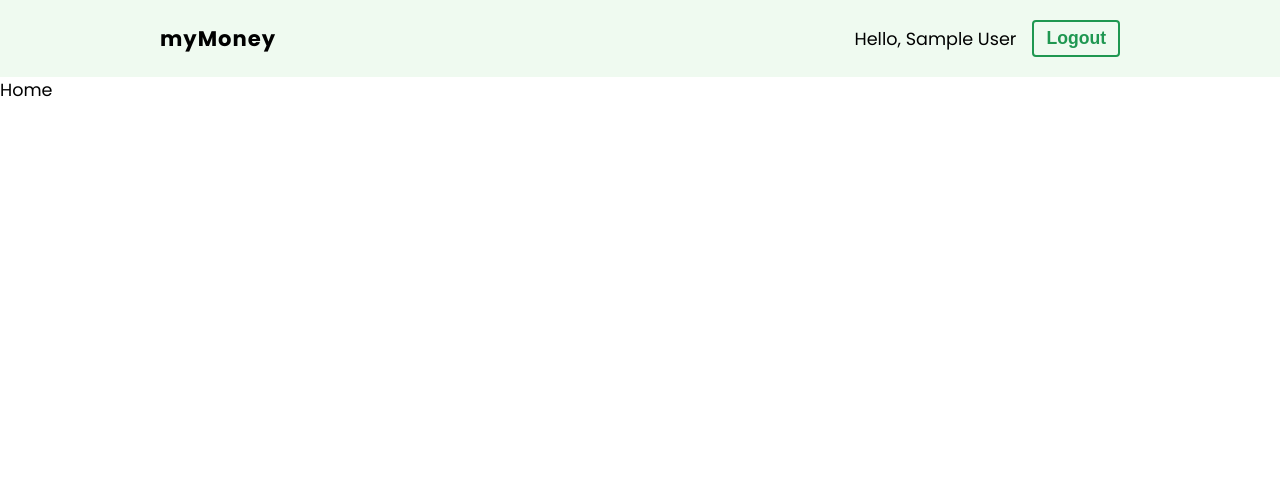
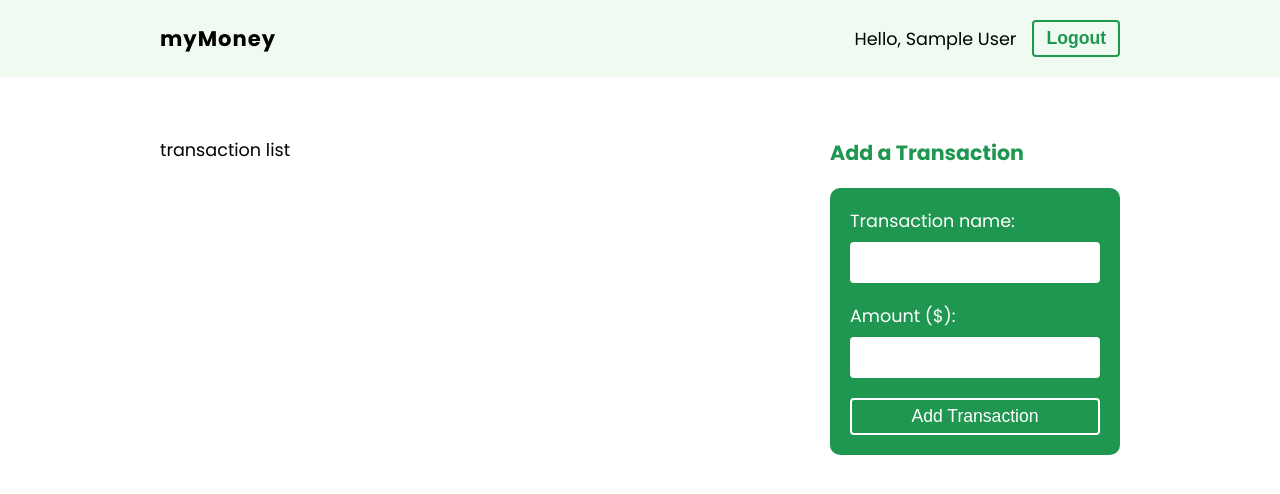
Before and after one commit to ShahmarAliyev/my-finance, a React (Create React App) app: page / in a window 1280 px wide. Shown: the top 494 px of the page. Built offline with nearby package versions, Linux system fonts and the light colour scheme; no server answers; sample sign-in values are in the browser's storage.

Commit message:
Creating a transaction form

```diff
--- /dev/null
+++ b/src/pages/home/TransactionForm.js
@@ -0,0 +1,41 @@
+import { useState } from "react";
+
+export default function TransactionForm() {
+  const [name, setName] = useState("");
+  const [amount, setAmount] = useState("");
+
+  const handleSubmit = (e) => {
+    e.preventDefault();
+    console.log({
+      name,
+      amount,
+    });
+  };
+
+  return (
+    <>
+      <h3>Add a Transaction</h3>
+      <form onSubmit={handleSubmit}>
+        <label>
+          <span>Transaction name:</span>
+          <input
+            type="text"
+            required
+            onChange={(e) => setName(e.target.value)}
+            value={name}
+          />
+        </label>
+        <label>
+          <span>Amount ($):</span>
+          <input
+            type="number"
+            required
+            onChange={(e) => setAmount(e.target.value)}
+            value={amount}
+          />
+        </label>
+        <button>Add Transaction</button>
+      </form>
+    </>
+  );
+}
--- a/src/pages/home/home.jsx
+++ b/src/pages/home/home.jsx
@@ -1,6 +1,15 @@
 // styles
 import styles from "./home.module.css";
+//components
+import TransactionForm from "./TransactionForm";
 
 export default function Home() {
-  return <div>Home</div>;
+  return (
+    <div className={styles.container}>
+      <div className={styles.content}>transaction list</div>
+      <div className={styles.sidebar}>
+        <TransactionForm />
+      </div>
+    </div>
+  );
 }
--- a/src/pages/home/home.module.css
+++ b/src/pages/home/home.module.css
@@ -0,0 +1,56 @@
+.container {
+  display: grid;
+  grid-template-columns: 2fr 1fr;
+  max-width: 960px;
+  margin: 60px auto;
+}
+.content {
+  padding-right: 30px;
+}
+.sidebar {
+  padding-left: 30px;
+}
+.sidebar form {
+  padding: 20px;
+  background: #1f9751;
+  border-radius: 10px;
+}
+.sidebar input,
+.sidebar select {
+  display: block;
+  width: 100%;
+  padding: 10px;
+  margin-top: 8px;
+  box-sizing: border-box;
+  border: 0;
+  border-radius: 4px;
+  color: #555;
+  font-size: 1em;
+}
+.sidebar label {
+  margin: 0 auto 20px;
+  display: block;
+  color: #fff;
+}
+.sidebar button {
+  color: #fff;
+  border: 2px solid #fff;
+  padding: 6px 12px;
+  background-color: transparent;
+  font-size: 1em;
+  border-radius: 4px;
+  cursor: pointer;
+  display: block;
+  width: 100%;
+}
+.sidebar h3 {
+  color: #1f9751;
+  margin-bottom: 20px;
+}
+.sidebar aside {
+  margin-top: 40px;
+  color: #555;
+}
+.sidebar aside li {
+  margin: 10px;
+}
```
